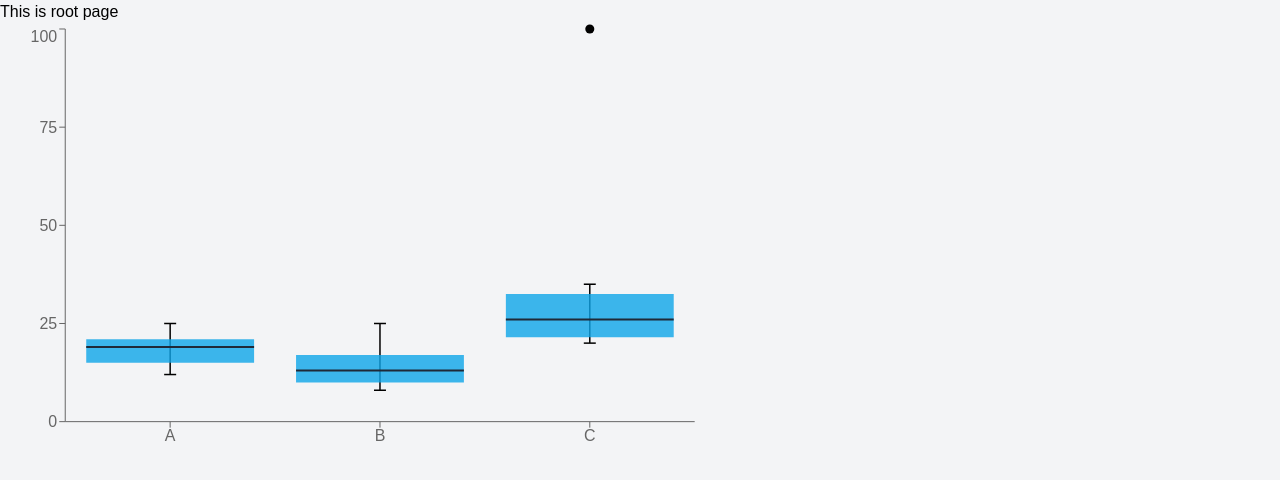
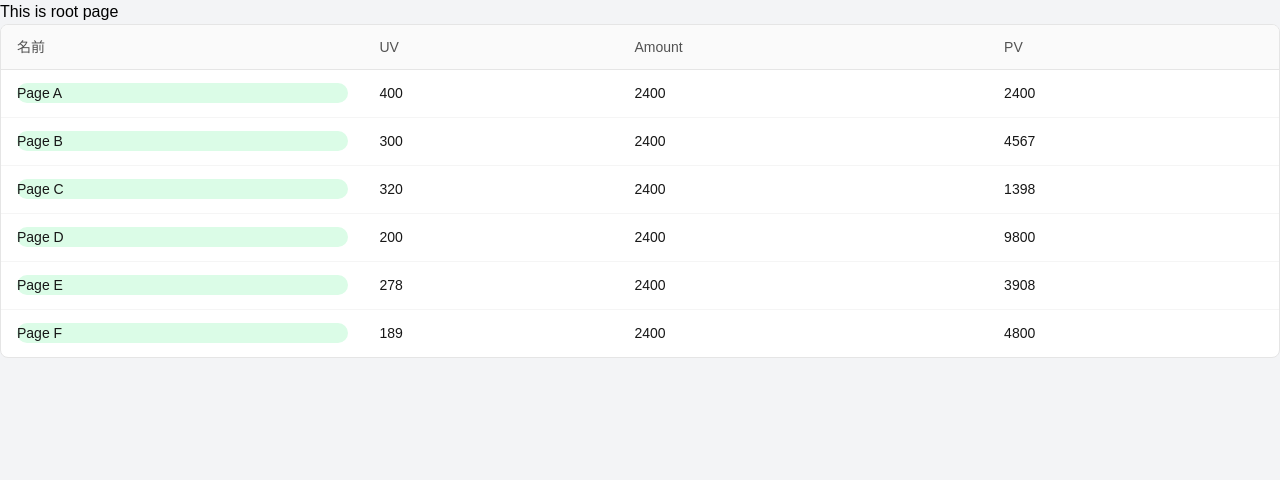
Before and after one commit to sanotaku/nextjs-utils, a Next.js app: page / in a window 1280 px wide. Shown: the top 480 px of the page. Built offline with nearby package versions, Linux system fonts and the light colour scheme.

Commit message:
Add Table

```diff
--- /dev/null
+++ b/app/components/Table.tsx
@@ -0,0 +1,100 @@
+"use client"
+
+import type { ReactNode } from "react"
+
+export type Column<T> = {
+  key: keyof T
+  header: string
+  width?: string
+  align?: "left" | "center" | "right"
+  render?: (row: T) => ReactNode
+}
+
+type DataTableProps<T> = {
+  data: T[]
+  columns: Column<T>[]
+  rowKey?: (row: T, index: number) => string | number
+  onRowClick?: (row: T) => void
+}
+
+export default function DataTable<T>({
+  data,
+  columns,
+  rowKey,
+  onRowClick,
+}: DataTableProps<T>) {
+  const getAlignClass = (align: Column<T>["align"]) => {
+    switch (align) {
+      case "center":
+        return "text-center"
+      case "right":
+        return "text-right"
+      default:
+        return "text-left"
+    }
+  }
+
+  return (
+    <div className="w-full overflow-hidden rounded-lg border border-neutral-200 bg-white">
+      <div className="overflow-x-auto">
+        <table className="w-full border-collapse text-sm">
+          <thead className="bg-neutral-50">
+            <tr className="border-b border-neutral-200">
+              {columns.map((column) => (
+                <th
+                  key={String(column.key)}
+                  style={{ width: column.width }}
+                  className={`
+                    h-11
+                    px-4
+                    font-medium
+                    text-neutral-600
+                    ${getAlignClass(column.align)}
+                  `}
+                >
+                  {column.header}
+                </th>
+              ))}
+            </tr>
+          </thead>
+
+          <tbody>
+            {data.map((row, index) => (
+              <tr
+                key={rowKey ? rowKey(row, index) : index}
+                onClick={() => onRowClick?.(row)}
+                className={`
+                  border-b
+                  border-neutral-100
+                  last:border-b-0
+                  transition-colors
+                  ${
+                    onRowClick
+                      ? "cursor-pointer hover:bg-neutral-50"
+                      : ""
+                  }
+                `}
+              >
+                {columns.map((column) => (
+                  <td
+                    key={String(column.key)}
+                    className={`
+                      h-12
+                      px-4
+                      text-neutral-900
+                      ${getAlignClass(column.align)}
+                    `}
+                  >
+                    {column.render
+                      ? column.render(row)
+                      : String(row[column.key] ?? "")}
+                  </td>
+                ))}
+              </tr>
+            ))}
+          </tbody>
+        </table>
+      </div>
+    </div>
+  )
+}
--- a/app/page.tsx
+++ b/app/page.tsx
@@ -1,7 +1,9 @@
 "use client"
 
+import Link from "next/link";
 import BarChartComponent from "./components/charts/BarChartComponent";
 import BoxPlot from "./components/charts/BoxPlot";
+import DataTable from "./components/Table";
 
 
 export default function Home() {
@@ -50,12 +52,37 @@ export default function Home() {
     <div>
       <p>This is root page</p>
       {/* <BarChartComponent data={data} /> */}
-      <BoxPlot
+      {/* <BoxPlot
         data={[
           { category: "A", values: [12, 15, 18, 20, 21, 25] },
           { category: "B", values: [8, 10, 12, 13, 15, 17, 25] },
           { category: "C", values: [20, 21, 22, 25, 27, 30, 35, 100] },
         ]}
+      /> */}
+
+
+      <DataTable
+       data={data}
+       rowKey={datum => datum.name}
+       columns={[
+        {
+          key: "name",
+          header: "名前",
+          render: (datum) => <a><p className="bg-green-100 rounded-full">{datum.name}</p></a>
+        },
+        {
+          key: "uv",
+          header: "UV"
+        },
+        {
+          key: "amt",
+          header: "Amount"
+        },
+        {
+          key: "pv",
+          header: "PV"
+        }
+       ]}
       />
     </div>
   );
```
